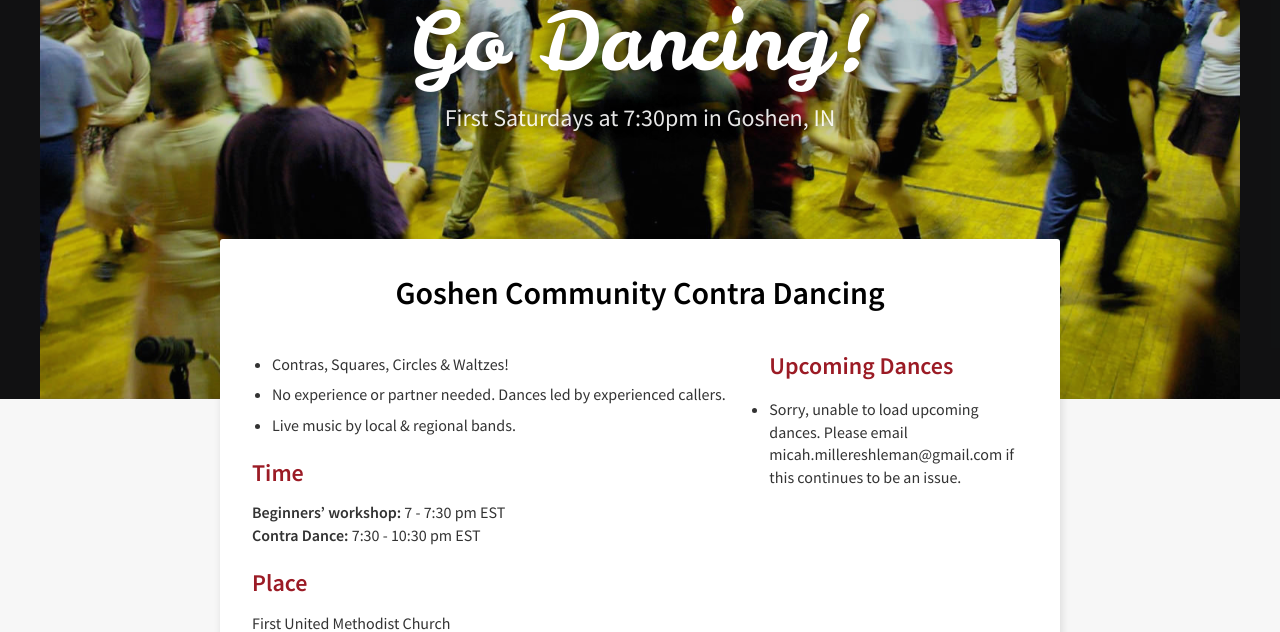
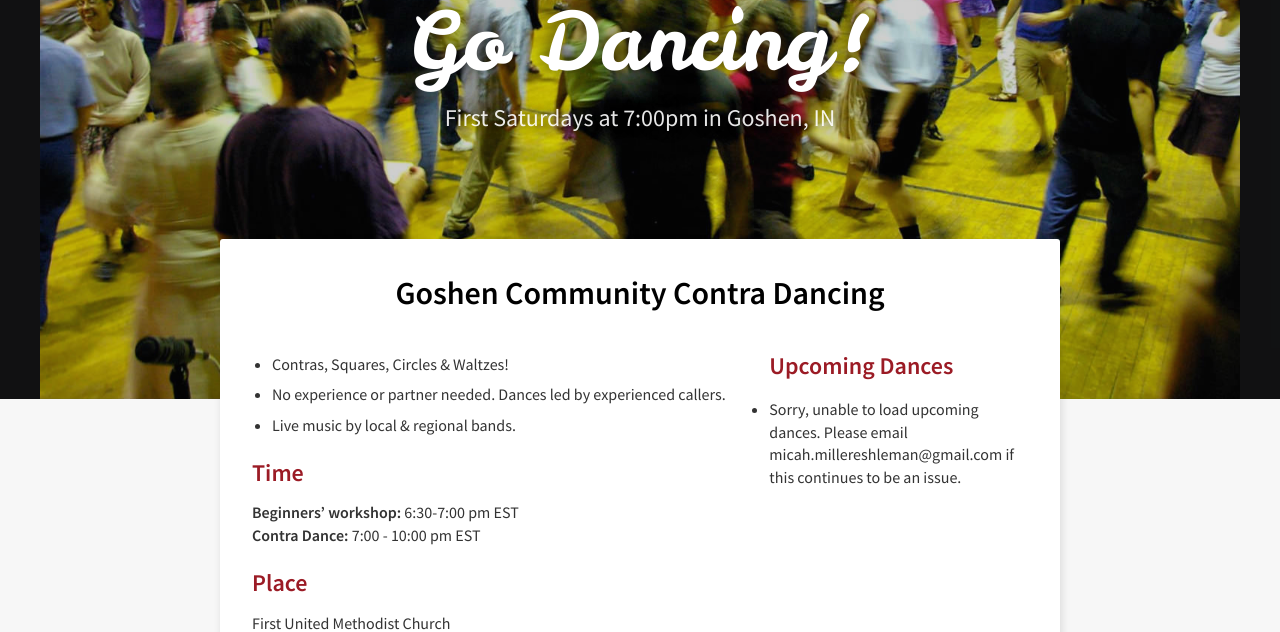
Before and after one commit to godancing/godancing.github.io, a Jekyll site: the page built from index.markdown, in a window 1280 px wide. Shown: the part 161-793 px from the top of the page. Built offline with Jekyll 4.4.1, drawn with Linux system fonts in a browser that asks for light colours.

Commit message:
Update index.markdown

```diff
--- a/index.markdown
+++ b/index.markdown
@@ -2,7 +2,7 @@
 title: Goshen Community Contra Dancing
 date: 2016-11-12 12:12:00 -05:00
 heading: Go Dancing!
-subheading: First Saturdays at 7:30pm in Goshen, IN
+subheading: First Saturdays at 7:00pm in Goshen, IN
 image: "/uploads/contra-1600_mini.jpg"
 imageCaption: Contra Dancing in Goshen, IN
 sideBar: upcoming-dances.html
@@ -14,8 +14,8 @@
 - Live music by local & regional bands.
 
 ## Time
-**Beginners' workshop:** 7 - 7:30 pm EST<br>
-**Contra Dance:** 7:30 - 10:30 pm EST
+**Beginners' workshop:** 6:30-7:00 pm EST<br>
+**Contra Dance:** 7:00 - 10:00 pm EST
 
 ## Place
 First United Methodist Church<br>
```
